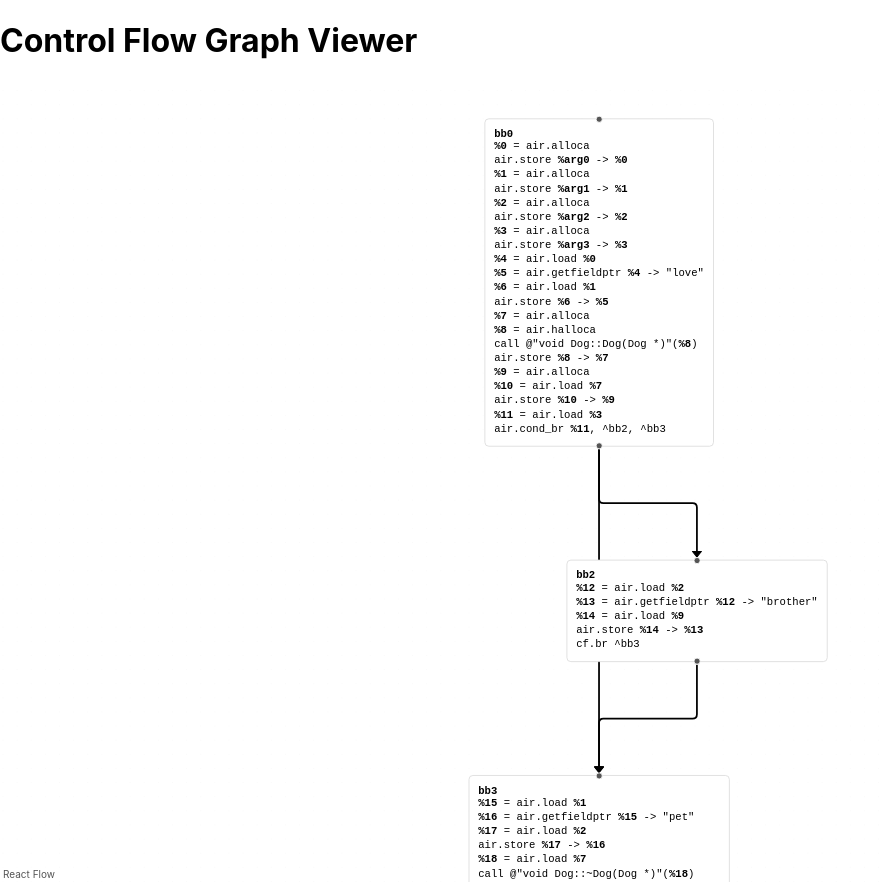
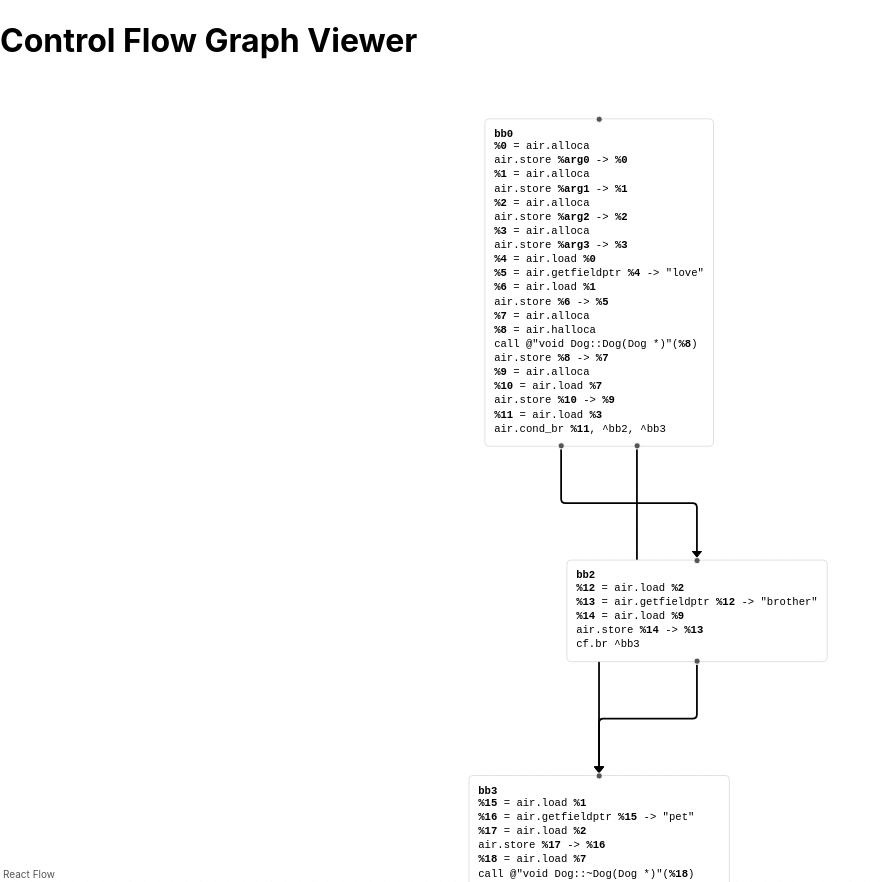
Before and after one commit to SavchenkoValeriy/tau, a React (Create React App) app in the folder ui/trace-viewer/: page / in a window 1280 px wide. Shown: the whole page, without its empty margins (0-890 px from the left). Built offline with nearby package versions, Linux system fonts and the light colour scheme.

Commit message:
Separate outgoing edges

```diff
--- a/ui/trace-viewer/src/components/BasicBlock.tsx
+++ b/ui/trace-viewer/src/components/BasicBlock.tsx
@@ -5,6 +5,7 @@ interface BasicBlockProps extends NodeProps {
   data: {
     name: string;
     code: string[];
+    edges: number[];
   };
   updateNodeDimensions: (id: string, width: number, height: number) => void;
 }
@@ -78,7 +79,15 @@ const BasicBlock: React.FC<BasicBlockProps> = ({ data, id, updateNodeDimensions
       {data.code.map((line: string, i: number) => (
         <Instruction key={i} instruction={line} />
       ))}
-      <Handle type="source" position={Position.Bottom} />
+    {data.edges.map((_, index) => (
+        <Handle
+          key={index}
+          type="source"
+          position={Position.Bottom}
+          id={`${id}-${index}`}
+          style={{ left: `${(index + 1) * 100 / (data.edges.length + 1)}%` }}
+        />
+      ))}
     </div>
   );
 };
--- a/ui/trace-viewer/src/components/CFGViewer.tsx
+++ b/ui/trace-viewer/src/components/CFGViewer.tsx
@@ -86,6 +86,7 @@ const CFGViewer: React.FC<{ data: CFGData }> = ({ data }) => {
         data: {
           name: block.name,
           code: block.code,
+          edges: block.edges,
         },
         position: { x: 0, y: 0 },
         style: {
@@ -95,11 +96,12 @@ const CFGViewer: React.FC<{ data: CFGData }> = ({ data }) => {
         },
       }));
 
-      const initialEdges: Edge[] = data.func.blocks.flatMap((block) =>
-        block.edges.map((target) => ({
-          id: `${block.name}-${data.func.blocks[target].name}`,
+      const initialEdges: Edge[] = data.func.blocks.flatMap((block, blockIndex) =>
+        block.edges.map((target, edgeIndex) => ({
+          id: `${block.name}-${data.func.blocks[target].name}-${edgeIndex}`,
           source: block.name,
           target: data.func.blocks[target].name,
+          sourceHandle: `${block.name}-${edgeIndex}`,
           type: ConnectionLineType.SmoothStep,
           style: { stroke: '#000', strokeWidth: 2 },
           markerEnd: { type: MarkerType.ArrowClosed, color: '#000' },
@@ -145,7 +147,7 @@ const CFGViewer: React.FC<{ data: CFGData }> = ({ data }) => {
         fitView
         attributionPosition="bottom-left"
         minZoom={0.1}
-        nodesDraggable={false}
+        nodesDraggable={true}
         nodesConnectable={false}
       >
         <Background color="#f0f0f0" gap={16} />
```
